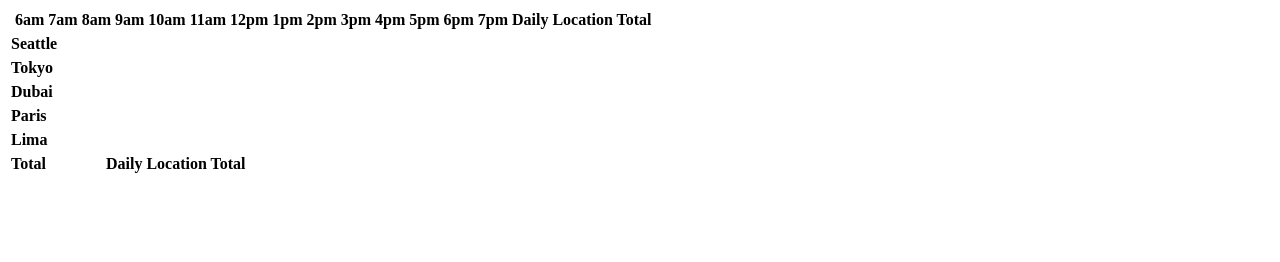
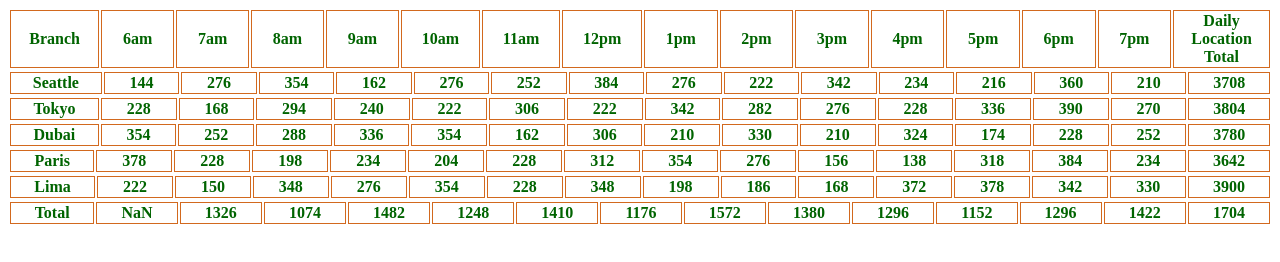
Before and after one commit to Aya-Akrabawi/cookie-stand, a plain HTML site: page sales.html in a window 1280 px wide. Drawn offline with Linux system fonts and the light colour scheme.

Commit message:
add functions to show the totals

```diff
--- a/app.js
+++ b/app.js
@@ -26,15 +26,15 @@ function headerRow() {
     var parentElement = document.getElementById('random-hrs')
     var table = document.createElement('table')
     document.createAttribute('class','change')
-    table.setAttribute ('class','yala')
     var tr = document.createElement('tr')
     var th0 = document.createElement('th')
-        th0.textContent = ''
+    th0.setAttribute ( "style", 'width: 200px')
+        th0.textContent = 'Branch'
         tr.append(th0)
 
     for (var headrow = 0; headrow < hourarray.length; headrow++) {
         var th1 = document.createElement('th')
-        th1.textContent = hourarray[headrow]
+            th1.textContent = hourarray[headrow]
         tr.append(th1)
 
     }
@@ -49,55 +49,74 @@ function headerRow() {
 
 headerRow()
 
-function FooterRow() {
+/*function footerCalc(){
+    var columnSum = []
+    for (let index = 1; index < hourarray.length+1; index++) {
+        columnSum.push(seattle.hrArray[index] + tokyo.hrArray[index] + dubai.hrArray[index] + paris.hrArray[index] + lima.hrArray[index] )
+        console.log(columnSum[12])
+    }
+}*/
+
+function RenderFooterRow() {
+    var columnSum = []
+    for (let index = 0; index < hourarray.length; index++) {
+        columnSum.push(seattle.hrArray[index] + tokyo.hrArray[index] + dubai.hrArray[index] + paris.hrArray[index] + lima.hrArray[index] )
+
+    }
+
+    console.log(columnSum[12])
     var parentElement = document.getElementById('random-hrs')
     var table = document.createElement('table')
-    //table.setAttribute ('border','1')
     var tr = document.createElement('tr')
     var th0 = document.createElement('th')
+    th0.setAttribute ( "style", 'width: 200px')
         th0.textContent = 'Total'
         tr.append(th0)
 
     for (var FooterRow = 0; FooterRow < hourarray.length; FooterRow++) {
         var th1 = document.createElement('th')
-        th1.textContent = ''
+            th1.textContent = columnSum[FooterRow]
         tr.append(th1)
 
     }
     table.appendChild(tr)
     parentElement.appendChild(table)
-    var th2 = document.createElement('th')
-        th2.textContent = 'Daily Location Total'
-        tr.append(th2)
+
 
 
 }
 
-function Sales(name, minHourlyCustomer, maxHourlyCustomer, avgCookiesPerCustomer, hrArray, total ){
+function Sales(name, minHourlyCustomer, maxHourlyCustomer, avgCookiesPerCustomer, hrArray, totalperbranch, cellperhr ){
     var array1 = []
     array1.push(hrArray)
+    var array2 = []
+    array2.push(totalperbranch)
+   var array3 = []
+    array3.push(cellperhr)
     this.name = name
     this.minHourlyCustomer = minHourlyCustomer
     this.maxHourlyCustomer = maxHourlyCustomer
     this.avgCookiesPerCustomer = avgCookiesPerCustomer
     this.hrArray= array1
-    this.total = total
+    this.totalperbranch = array2
+    this.total = 0
+    this.cellperhr = array3
 }
 Sales.prototype.SetrandNumOfCustomersPerHr = function (){
     for (var index = 0; index < hourarray.length ; index++) {
         var randomly = Math.floor(Math.random() * (this.maxHourlyCustomer - this.minHourlyCustomer + 1) + this.minHourlyCustomer);
         this.hrArray.push(Math.floor (this.avgCookiesPerCustomer) * randomly)
+        this.total=this.total+(Math.floor (this.avgCookiesPerCustomer) * randomly)
+    }
 
-        this.total=this.total+(Math.floor (this.avgCookiesPerCustomer) * randomly)
-        }
     }
+
+
 
    Sales.prototype.render = function() {
         var parentElement = document.getElementById('random-hrs')
         var table = document.createElement('table')
 
-       //table.setAttribute ( "style", 'border: 1px solid blue' )
-       //document.getElementById("myDiv").style.border = "thin dotted red";
         var tr = document.createElement('tr')
 
 
@@ -109,11 +128,16 @@ Sales.prototype.SetrandNumOfCustomersPerHr = function (){
 
         for (var branchRow = 0; branchRow < hourarray.length; branchRow++) {
             var th1 = document.createElement('th')
-            th1.textContent = ' '
+
+            th1.textContent = this.hrArray[branchRow+1]
             tr.append(th1)
-            //th1.setAttribute ( "style", 'border: 1px solid blue' )
+
 
         }
+         var th1 = document.createElement('th')
+
+        th1.textContent = this.total
+        tr.append(th1)
 
 
 
@@ -122,11 +146,11 @@ Sales.prototype.SetrandNumOfCustomersPerHr = function (){
 
 
     }
-   var seattle = new Sales('Seattle', 23, 65, 6.3, [], 0);
-    var tokyo = new Sales('Tokyo', 23, 65, 6.3, [], 0);
-    var dubai =  new Sales('Dubai', 23, 65, 6.3, [], 0);
-    var paris = new Sales('Paris', 23, 65, 6.3, [], 0);
-    var lima = new Sales('Lima', 23, 65, 6.3, [], 0);
+   var seattle = new Sales('Seattle', 23, 65, 6.3);
+    var tokyo = new Sales('Tokyo', 23, 65, 6.3);
+    var dubai =  new Sales('Dubai', 23, 65, 6.3);
+    var paris = new Sales('Paris', 23, 65, 6.3);
+    var lima = new Sales('Lima', 23, 65, 6.3);
 seattle.SetrandNumOfCustomersPerHr()
 seattle.render()
 tokyo.SetrandNumOfCustomersPerHr()
@@ -137,4 +161,6 @@ paris.SetrandNumOfCustomersPerHr()
 paris.render()
 lima.SetrandNumOfCustomersPerHr()
 lima.render()
-FooterRow()
+console.log(lima.total)
+//footerCalc()
+RenderFooterRow()
--- a/css/JSstyles.css
+++ b/css/JSstyles.css
@@ -1,3 +1,11 @@
-.yala {
-border: 1px solid black;
+table {
+    color: darkmagenta;
 }
+tr {
+    color: chocolate;
+}
+th {
+    color: darkgreen;
+    border: 1px solid chocolate;
+    width: 200px;
+}
--- a/sales.html
+++ b/sales.html
@@ -4,6 +4,7 @@
     <meta charset="UTF-8">
     <meta name="viewport" content="width=device-width, initial-scale=1.0">
     <title>Salmon Cookies - Sales Data</title>
+    <link rel="stylesheet" href="css\JSstyles.css">
 </head>
 <body>
     <div id="random-hrs">
```
